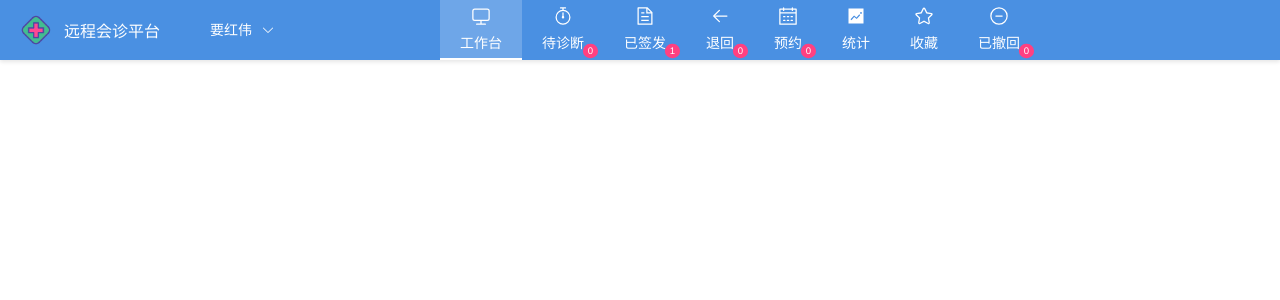
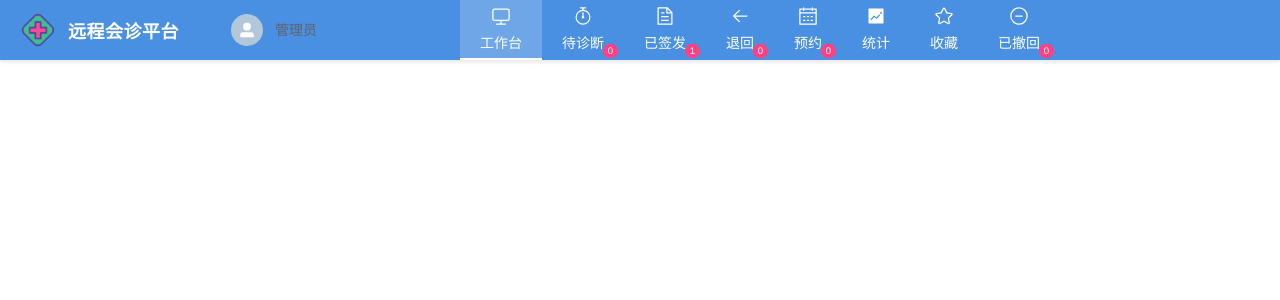
Before and after one commit to HBUzxl/Expert_System, a Vue app: page / in a window 1280 px wide. Shown: the top 300 px of the page. Built offline with nearby package versions, Linux system fonts and the light colour scheme.

Commit message:
修改头像icon样式

```diff
--- a/src/components/Header.vue
+++ b/src/components/Header.vue
@@ -6,11 +6,12 @@
         <span class="logo-text">远程会诊平台</span>
       </div>
 
-        <div class="user-profile">
-          <el-dropdown trigger="click">
-            <span class="el-dropdown-link">
-              <span class="username">要红伟</span>
-              <el-icon class="el-icon--right"><arrow-down /></el-icon>
+      <el-dropdown>
+        <span class="user-info">
+          <el-avatar :size="32" class="custom-avatar">
+            <el-icon><UserFilled /></el-icon>
+          </el-avatar>
+          <span class="username"> 管理员 </span>
         </span>
         <template #dropdown>
           <el-dropdown-menu>
@@ -18,14 +19,16 @@
               <el-icon><User /></el-icon>
               个人信息
             </el-dropdown-item>
-                <el-dropdown-item>
+
+            <el-dropdown-item divided>
               <el-icon><SwitchButton /></el-icon>
               退出登录
             </el-dropdown-item>
           </el-dropdown-menu>
         </template>
       </el-dropdown>
-        </div>
+
+
     </div>
 
     <div class="right-section">
@@ -38,7 +41,6 @@
         :router="true"
         :default-active="activeIndex"
       >
-
         <el-menu-item index="/workbench">
           <div class="menu-item-content">
             <el-icon><Monitor /></el-icon>
@@ -98,18 +100,14 @@
             <el-badge :value="0" class="counter" />
           </div>
         </el-menu-item>
-
       </el-menu>
-
-
     </div>
   </el-header>
 </template>
 
   <script>
-  import { ref } from 'vue'
+import { ref } from "vue";
 import {
-    ArrowDown,
   Monitor,
   Timer,
   Document,
@@ -119,15 +117,14 @@
   Star,
   Remove,
   User,
-    SwitchButton
-  } from '@element-plus/icons-vue'
-  import logoImage from '../assets/logo.png'
-  import avatarImage from '../assets/logo.png'
+  SwitchButton,
+  UserFilled
+} from "@element-plus/icons-vue";
+import logoImage from "../assets/logo.png";
 
 export default {
-    name: 'Header',
+  name: "Header",
   components: {
-      ArrowDown,
     Monitor,
     Timer,
     Document,
@@ -137,20 +134,19 @@
     Star,
     Remove,
     User,
-      SwitchButton
+    SwitchButton,
+    UserFilled
   },
   setup() {
-      const activeIndex = ref('/workbench')
-      const logoUrl = ref(logoImage)
-      const avatarUrl = ref(avatarImage)
+    const activeIndex = ref("/workbench");
+    const logoUrl = ref(logoImage);
 
     return {
       activeIndex,
       logoUrl,
-        avatarUrl
-      }
-    }
-  }
+    };
+  },
+};
 </script>
 
   <style scoped>
@@ -160,7 +156,7 @@
   justify-content: space-between;
   padding: 0 20px !important;
   height: 60px !important;
-    background-color: #4A90E2;
+  background-color: #4a90e2;
   color: white;
   box-shadow: 0 2px 4px rgba(0, 0, 0, 0.1);
 }
@@ -168,78 +164,56 @@
 .left-section {
   display: flex;
   align-items: center;
-  }
-
-  .right-section {
-    display: flex;
-    align-items: center;
-    flex-grow: 1;
-    justify-content: flex-end;
-    width: auto;
+  gap: 40px;
 }
 
 .logo {
   display: flex;
   align-items: center;
-    margin-right: 40px;
-    white-space: nowrap;
+  gap: 12px;
 }
 
 .logo-img {
-    width: 32px;
-    height: 32px;
-    margin-right: 12px;
+  width: 36px;
+  height: 36px;
 }
 
 .logo-text {
-    font-size: 16px;
-    font-weight: 500;
+  font-size: 18px;
+  font-weight: 600;
+  letter-spacing: 0.5px;
 }
 
-  .user-profile {
+.user-info {
   display: flex;
   align-items: center;
-    margin-right: 40px;
+  gap: 12px;
+  cursor: pointer;
+  padding: 8px 12px;
+  border-radius: 4px;
+  transition: all 0.3s ease;
 }
 
-  .el-dropdown-link {
-    display: flex;
-    align-items: center;
-    color: white;
-    cursor: pointer;
-    padding: 5px 10px;
-    border-radius: 4px;
-    transition: background-color 0.3s;
-  }
-
-  .el-dropdown-link:hover {
+.user-info:hover {
   background-color: rgba(255, 255, 255, 0.1);
 }
 
-  .el-menu-item {
-    padding: 0 15px;
-    }
 
-  .welcome {
-    margin: 0 4px;
-    font-size: 14px;
-  }
 
 .username {
-    margin-right: 4px;
   font-weight: 500;
+  font-size: 14px;
 }
 
 .nav-menu {
   border: none !important;
   background-color: transparent !important;
-    margin-right: 20px;
   display: flex;
+  margin-left: auto;
   align-items: center;
   flex-wrap: nowrap;
   min-width: 800px;
 }
-
 
 :deep(.el-menu--horizontal) {
   border-bottom: none;
@@ -281,18 +255,26 @@
 }
 
 :deep(.el-badge__content) {
-    background-color: #FF4081;
+  background-color: #ff4081;
   border: none;
   transform: scale(0.8);
 }
 
-  :deep(.el-menu-item:hover) {
-    background-color: rgba(255, 255, 255, 0.1) !important;
-  }
 
 :deep(.el-menu-item.is-active) {
   background-color: rgba(255, 255, 255, 0.2) !important;
   font-weight: 500;
 }
 
+.custom-avatar {
+  background-color: #b3c7db !important;
+  color: #fff;
+  display: flex;
+  align-items: center;
+  justify-content: center;
+}
+
+.custom-avatar :deep(.el-icon) {
+  font-size: 18px;
+}
 </style>
```
Lines whose indentation alone changed are shown as unchanged.
